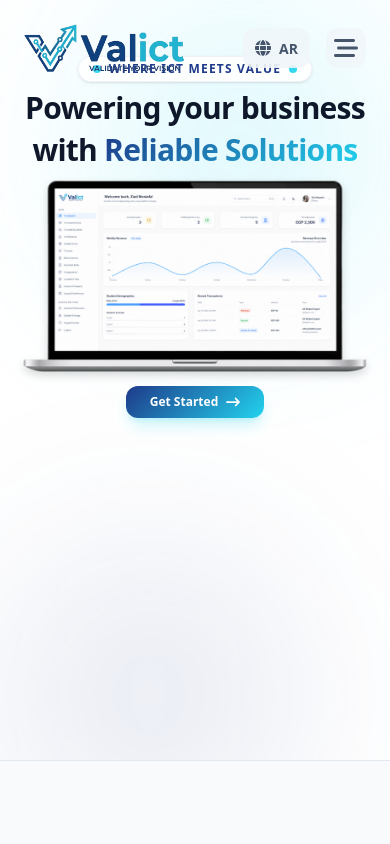
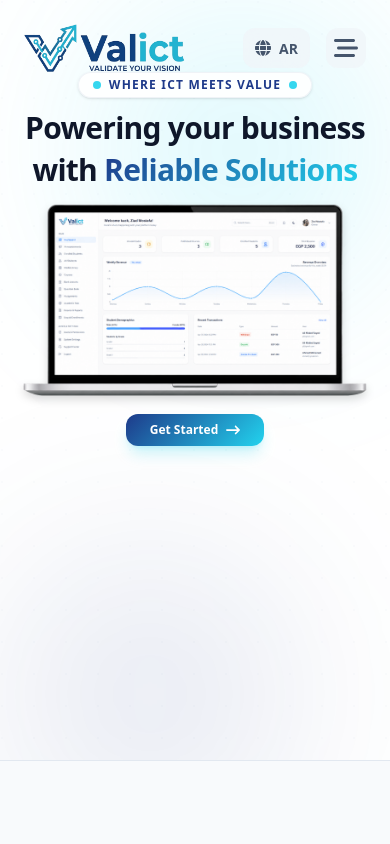
Before and after one commit to Tarek-Ali0/Valict, a Next.js app: page /en in a window 390 px wide. Shown: the top 844 px of the page. Built offline with nearby package versions, Linux system fonts and the light colour scheme.

Commit message:
Adjust margins and padding in Hero component

```diff
--- a/src/components/Hero.tsx
+++ b/src/components/Hero.tsx
@@ -26,7 +26,7 @@ export function Hero({ dict }: HeroProps) {
 
   const heroContent = (
     <>
-      <div className="inline-flex items-center gap-2 px-3.5 py-1 text-xs rounded-full bg-white/90 dark:bg-slate-900/90 backdrop-blur-md border border-slate-200/50 dark:border-slate-700/50 mb-2 shadow-sm">
+      <div className="inline-flex items-center gap-2 px-3.5 py-1 text-xs rounded-full bg-white/90 dark:bg-slate-900/90 backdrop-blur-md border border-slate-200/50 dark:border-slate-700/50 mb-3 shadow-sm">
         <span className="flex h-2 w-2 rounded-full bg-valict-cyan animate-pulse"></span>
         <span className="text-xs font-bold text-valict-navy dark:text-valict-cyan tracking-widest uppercase">
           {dict.hero.badge}
@@ -46,8 +46,8 @@ export function Hero({ dict }: HeroProps) {
   return (
     <section ref={containerRef} className="relative h-[90dvh] lg:h-[125vh] transition-colors duration-300">
 
-      {/* Sticky Container - تم تقليل الـ pt العلوية وإضافة mt للكتلة لتنزيلها بالكامل للمسافة المطلوبة */}
-      <div className="sticky top-0 h-[100dvh] w-full overflow-hidden flex flex-col items-center justify-start pt-12 lg:pt-16">
+      {/* Sticky Container */}
+      <div className="sticky top-0 h-[100dvh] w-full overflow-hidden flex flex-col items-center justify-start pt-14 lg:pt-20">
 
         {/* --- Premium Background Elements --- */}
         <div className="absolute top-0 right-0 w-[300px] md:w-[600px] h-[300px] md:h-[600px] bg-valict-cyan/15 dark:bg-valict-cyan/10 rounded-full blur-[90px] md:blur-[120px] -z-10 pointer-events-none"></div>
@@ -56,9 +56,9 @@ export function Hero({ dict }: HeroProps) {
         {/* ----------------------------------- */}
 
         {/* 1. حاوية الموبايل والتابلت */}
-        <div className="lg:hidden relative z-20 flex flex-col items-center text-center px-4 w-full max-w-6xl mt-2">
+        <div className="lg:hidden relative z-20 flex flex-col items-center text-center px-4 w-full max-w-6xl mt-4">
           {heroContent}
-          <div className="w-full max-w-4xl my-1">
+          <div className="w-full max-w-4xl my-2">
             <Image
               src="/dashboard-mockup.png"
               alt="Tech Dashboard"
@@ -77,9 +77,9 @@ export function Hero({ dict }: HeroProps) {
           </Link>
         </div>
 
-        {/* 2. حاوية الديسكتوب (العنوان والبادج) - تم إضافة mt-3 لتنزيل الكتلة كلها مقدار نصف سطر */}
+        {/* 2. حاوية الديسكتوب (العنوان والبادج) - تم زيادة الـ mt لتنزيل الـ 3 سطور واستغلال المسافة فوق اللاب */}
         <motion.div
-          className="hidden lg:flex relative z-20 flex-col items-center text-center px-4 w-full max-w-6xl mt-3"
+          className="hidden lg:flex relative z-20 flex-col items-center text-center px-4 w-full max-w-6xl mt-6 lg:mt-8"
           style={{ y: textY, opacity: textOpacity }}
         >
           {heroContent}
@@ -87,7 +87,7 @@ export function Hero({ dict }: HeroProps) {
 
         {/* Laptop / Dashboard Image */}
         <motion.div
-          className="hidden lg:block relative z-30 w-full max-w-4xl lg:max-w-[980px] px-4 mt-2"
+          className="hidden lg:block relative z-30 w-full max-w-4xl lg:max-w-[980px] px-4 mt-3"
           style={{ scale: imageScale, y: imageY }}
         >
           <Image
@@ -100,8 +100,8 @@ export function Hero({ dict }: HeroProps) {
           />
         </motion.div>
 
-        {/* زر الـ CTA تحت اللابتوب بمسافة متناسقة ومضبوطة تماماً */}
-        <div className="hidden lg:flex relative z-40 flex-col items-center text-center px-4 w-full max-w-4xl mt-2">
+        {/* زر الـ CTA تحت اللابتوب */}
+        <div className="hidden lg:flex relative z-40 flex-col items-center text-center px-4 w-full max-w-4xl mt-3">
           <Link
             href="#contact"
             className="font-sans btn-gradient text-white px-7 py-2.5 rounded-xl font-bold text-sm flex items-center gap-2 shadow-lg shadow-valict-cyan/25 hover:shadow-valict-cyan/40 transition-all duration-300"
```
